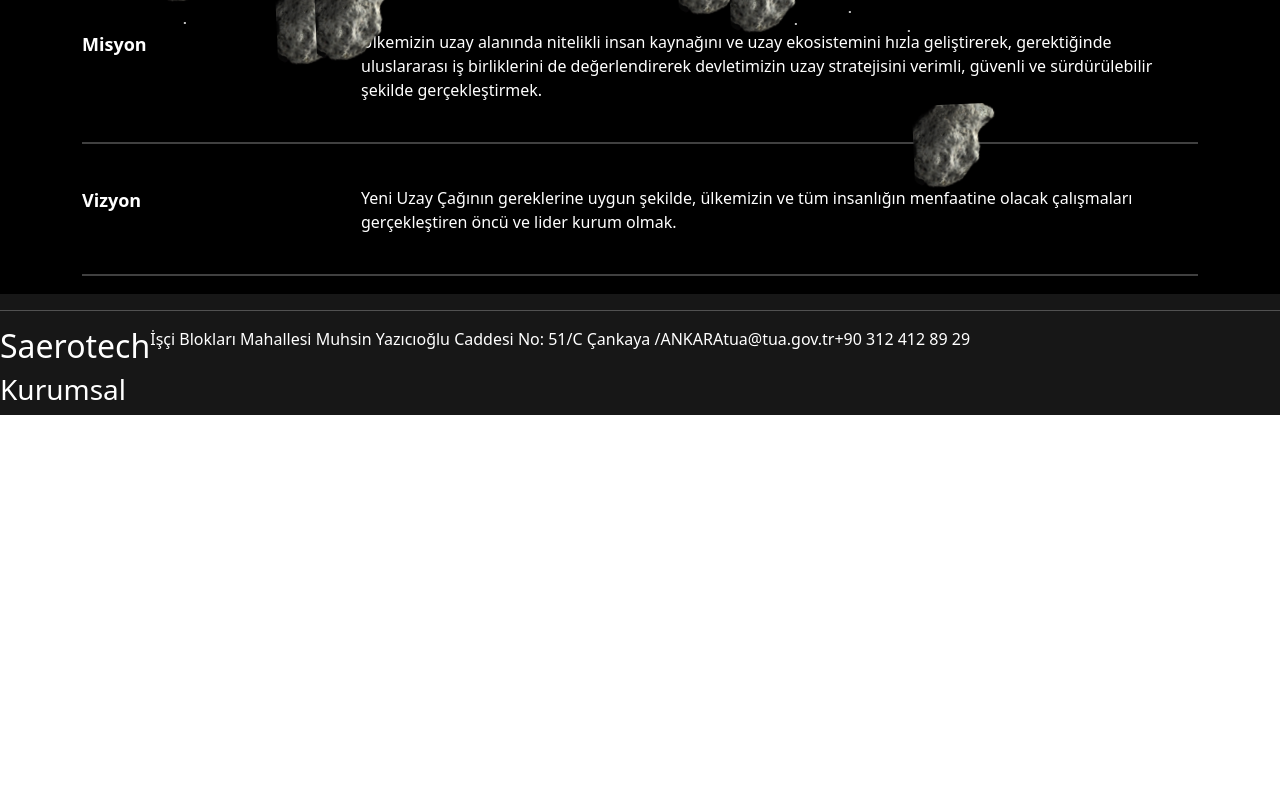
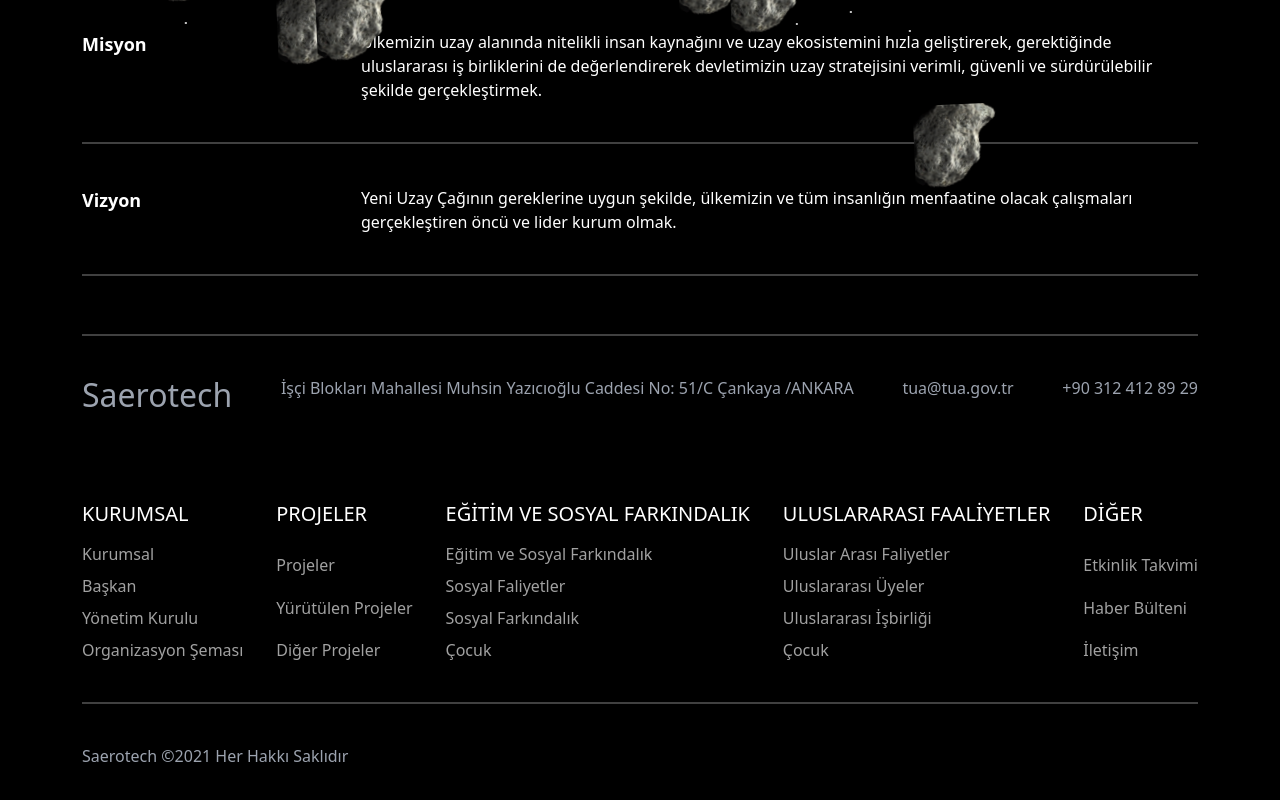
Before and after one commit to yasinyilmaaz/website-SAERO, a React (Create React App) app: page /kurumsal in a window 1280 px wide. Shown: the part 688-1488 px from the top of the page. Before the commit the page ends 1103 px from the top, so only its background shows below. Built offline with nearby package versions, Linux system fonts and the light colour scheme.

Commit message:
foother tasarladım

```diff
--- a/src/App.css
+++ b/src/App.css
@@ -38,6 +38,17 @@ body{
     }
 }
 
+@media only screen and (max-width: 770px) {
+    .foother{
+        height: 1250px !important;
+        transition: all 2s;
+    }
+    .footer-navbar div{
+        text-align: center !important;
+        margin-bottom: 20px;
+    }
+}
+
 @media only screen and (max-width: 500px) {
     .hamburgerlink{
         width: 100% !important;
@@ -52,6 +63,32 @@ body{
         transition: all 2s;
     }
 }
+
+.foother{
+    height: 600px;
+}
+
+.footer-navbar div{
+    display: flex;
+    flex-direction: column;
+    justify-content: space-between;
+    text-align: left;
+    gap: 8px;
+}
+
+  .footer-navbar h5{
+    color: white;
+  }
+
+  .footer-navbar a{
+    color: #a1a1a1;
+    text-decoration: none;
+  }
+
+  .footer-navbar a:hover{
+    color: #1890ff;
+    text-decoration: none;
+  }
 
 
 
--- a/src/Components/footer/Footer.js
+++ b/src/Components/footer/Footer.js
@@ -1,21 +1,62 @@
+import { Container } from "react-bootstrap";
+import { NavLink } from "react-router-dom";
 
-export default function Footers(){
-    return(
-      <footer className="bg-neutral-900 text-center text-white z-10 absolute w-full">
-             <hr/>
-             <div className="flex">
+export default function Footers() {
+  return (
+    <footer className="bg-black text-center text-gray-400 z-10 absolute w-full h-3/6 foother">
+      <Container>
+        <div>
+          <hr className="mb-10 mt-10 border-t-2 border-t-white" />
+          <div className="flex justify-between flex-col lg:flex-row mb-20">
             <h2>Saerotech</h2>
-                <div>İşçi Blokları Mahallesi Muhsin Yazıcıoğlu Caddesi No: 51/C Çankaya /ANKARA</div>
+            <div>
+              İşçi Blokları Mahallesi Muhsin Yazıcıoğlu Caddesi No: 51/C Çankaya
+              /ANKARA
+            </div>
             <div>tua@tua.gov.tr</div>
             <div>+90 312 412 89 29</div>
           </div>
-              <div className="flex">
+          <div className="flex footer-navbar justify-between flex-col md:flex-row">
+            <div className="">
+              <h5>KURUMSAL</h5>
+              <NavLink>Kurumsal</NavLink>
+              <NavLink>Başkan</NavLink>
+              <NavLink>Yönetim Kurulu</NavLink>
+              <NavLink>Organizasyon Şeması</NavLink>
+            </div>
             <div>
-                    <h3>Kurumsal</h3>
-                     <div></div>
+              <h5>PROJELER</h5>
+              <NavLink>Projeler</NavLink>
+              <NavLink>Yürütülen Projeler</NavLink>
+              <NavLink>Diğer Projeler</NavLink>
             </div>
-
+            <div>
+              <h5>EĞİTİM VE SOSYAL FARKINDALIK</h5>
+              <NavLink>Eğitim ve Sosyal Farkındalık</NavLink>
+              <NavLink>Sosyal Faliyetler</NavLink>
+              <NavLink>Sosyal Farkındalık</NavLink>
+              <NavLink>Çocuk</NavLink>
             </div>
+            <div>
+              <h5>ULUSLARARASI FAALİYETLER</h5>
+              <NavLink>Uluslar Arası Faliyetler</NavLink>
+              <NavLink>Uluslararası Üyeler</NavLink>
+              <NavLink>Uluslararası İşbirliği</NavLink>
+              <NavLink>Çocuk</NavLink>
+            </div>
+            <div>
+              <h5>DİĞER</h5>
+              <NavLink>Etkinlik Takvimi</NavLink>
+              <NavLink>Haber Bülteni</NavLink>
+              <NavLink>İletişim</NavLink>
+            </div>
+          </div>
+          <hr className="mb-10 mt-10 border-t-2 border-t-white" />
+          <div className="text-left">
+            Saerotech ©2021 Her Hakkı Saklıdır
+          </div>
+        </div>
+      </Container>
     </footer>
-    )
+  );
 }
```
Also changed, not shown: src/index.css (line endings or trailing spaces). Lines whose indentation alone changed are shown as unchanged.
